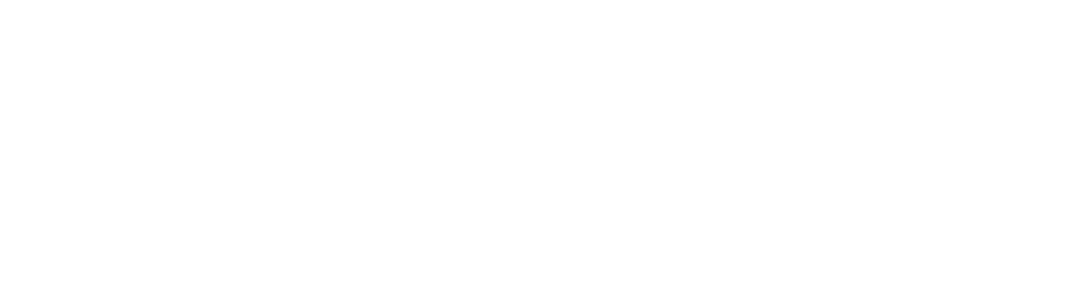
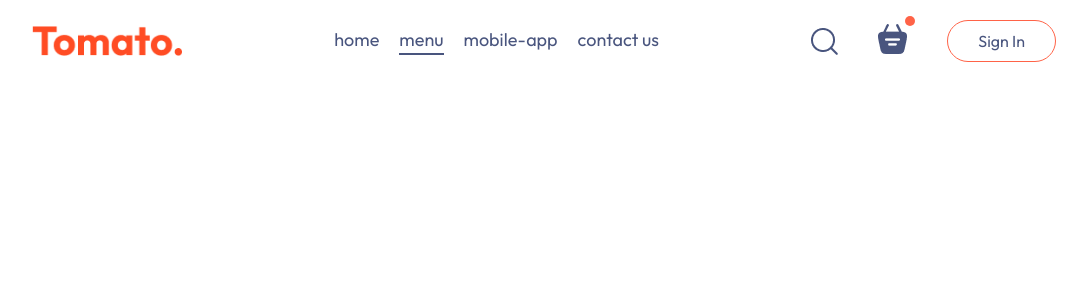
Before and after one commit to MJenius/BetterPESwiggy, a React (Vite) app in the folder frontend/: page / in a window 1280 px wide. Shown: the top 300 px of the page, without its empty margins (96-1183 px from the left). Built offline with nearby package versions, Linux system fonts and the light colour scheme.

Commit message:
Pages Creation

```diff
--- a/frontend/src/components/Navbar/Navbar.css
+++ b/frontend/src/components/Navbar/Navbar.css
@@ -0,0 +1,62 @@
+.navbar {
+    padding: 20px 0px;
+    display: flex;
+    justify-content: space-between;
+    align-items: center;
+}
+
+.navbar .logo {
+    width: 150px;
+}
+
+.navbar-menu {
+    display: flex;
+    list-style: none;
+    gap: 20px;
+    color: #49557e;
+    font-size: 18px;
+}
+
+.navbar-right {
+    display: flex;
+    align-items: center;
+    gap: 40px;
+}
+
+.navbar button {
+    background: transparent;
+    font-size: 16px;
+    color: #49557e;
+    border: 1px solid tomato;
+    padding: 10px 30px;
+    border-radius: 50px;
+    cursor: pointer;
+    transition: 0.3s;
+}
+
+.navbar button:hover {
+    background-color: #fff4f2;
+}
+
+.navbar .active {
+    padding-bottom: 2px;
+    border-bottom: 2px solid #49557e;
+}
+
+.navbar li {
+    cursor: pointer;
+}
+
+.navbar-search-icon {
+    position: relative;
+}
+
+.navbar-search-icon .dot {
+    position: absolute;
+    min-width: 10px;
+    min-height: 10px;
+    background-color: tomato;
+    border-radius: 5px;
+    top: -8px;
+    right: -8px;
+}
--- a/frontend/src/components/Navbar/Navbar.jsx
+++ b/frontend/src/components/Navbar/Navbar.jsx
@@ -1,10 +1,28 @@
-import React from 'react'
+import React, { useState } from 'react'
 import './Navbar.css'
+import { assets } from '../../assets/assets'
 
 const Navbar = () => {
+
+    const [menu,setMenu] = useState("menu")
+
   return (
     <div className='navbar'>
-
+      <img src={assets.logo} alt='logo' className='logo'/>
+      <ul className='navbar-menu'>
+        <li onClick={()=>setMenu("home")} className={menu==="home"?"active":""}>home</li>
+        <li onClick={()=>setMenu("menu")} className={menu==="menu"?"active":""}>menu</li>
+        <li onClick={()=>setMenu("mobile-app")} className={menu==="mobile-app"?"active":""}>mobile-app</li>
+        <li onClick={()=>setMenu("contact-us")} className={menu==="contact-us"?"active":""}>contact us</li>
+      </ul>
+      <div className='navbar-right'>
+        <img src={assets.search_icon} alt=''/>
+        <div className='navbar-search-icon'>
+            <img src={assets.basket_icon} alt=""/>
+            <div className='dot'></div>
+        </div>
+        <button>Sign In</button>
+      </div>
     </div>
   )
 }
--- a/frontend/src/index.css
+++ b/frontend/src/index.css
@@ -1,13 +1,22 @@
+@import url('https://fonts.googleapis.com/css2?family=Outfit:wght@100..900&display=swap');
+
 * {
   padding: 0;
   margin: 0;
   box-sizing: border-box;
+  font-family: outfit;
 }
 
 body {
   min-height: 100vh;
 }
+
 a {
   text-decoration: none;
   color:inherit;
 }
+
+.app {
+  width: 80%;
+  margin: auto;
+}
```
Also changed, not shown: frontend/src/pages/Cart/Cart.jsx (added, +11 -0 lines), frontend/src/pages/Home/Home.jsx (added, +11 -0 lines), frontend/src/pages/PlaceOrder/PlaceOrder.jsx (added, +11 -0 lines), frontend/src/pages/Cart/Cart.css (added), frontend/src/pages/Home/Home.css (added), frontend/src/pages/PlaceOrder/PlaceOrder.css (added).
